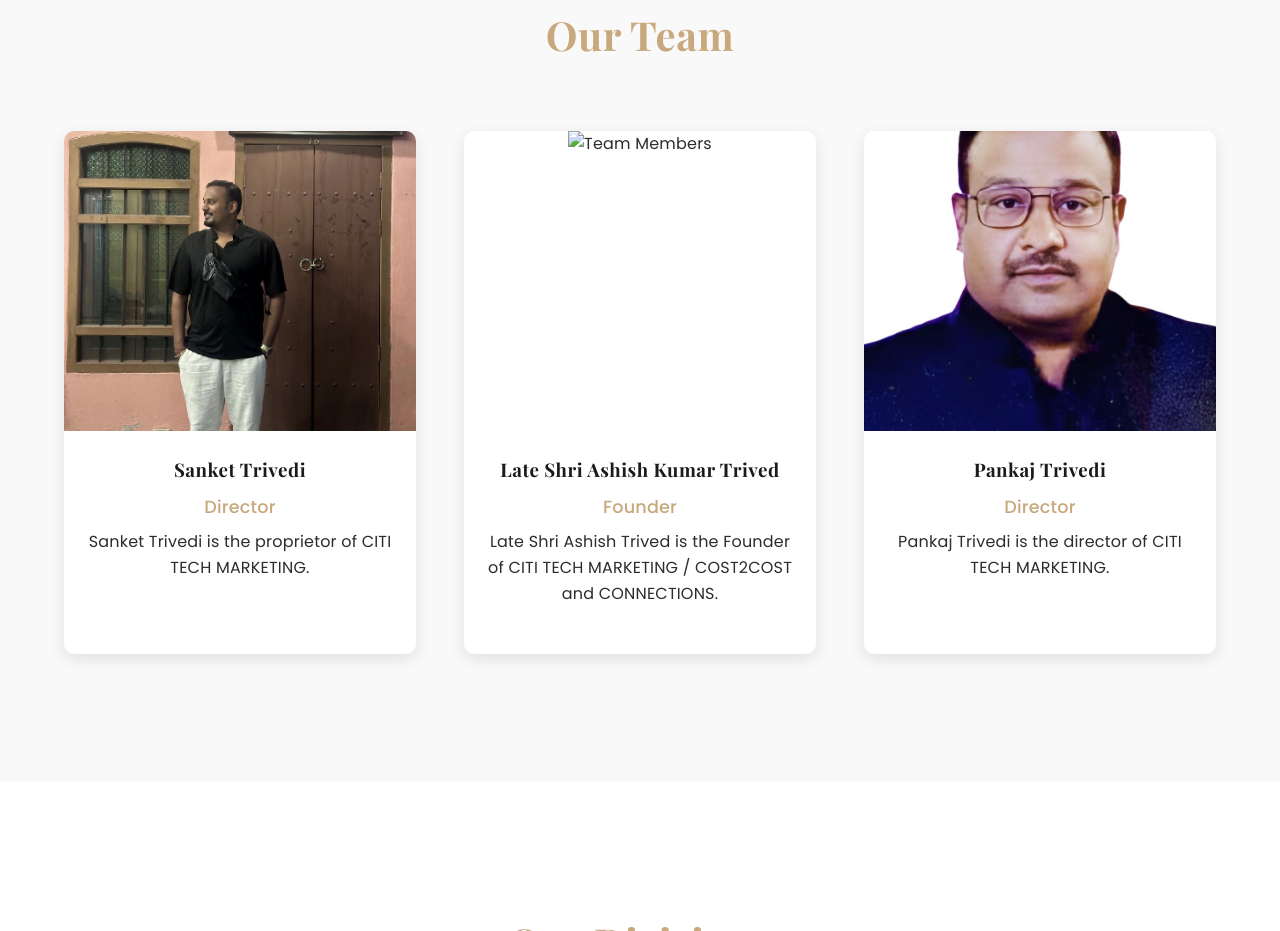
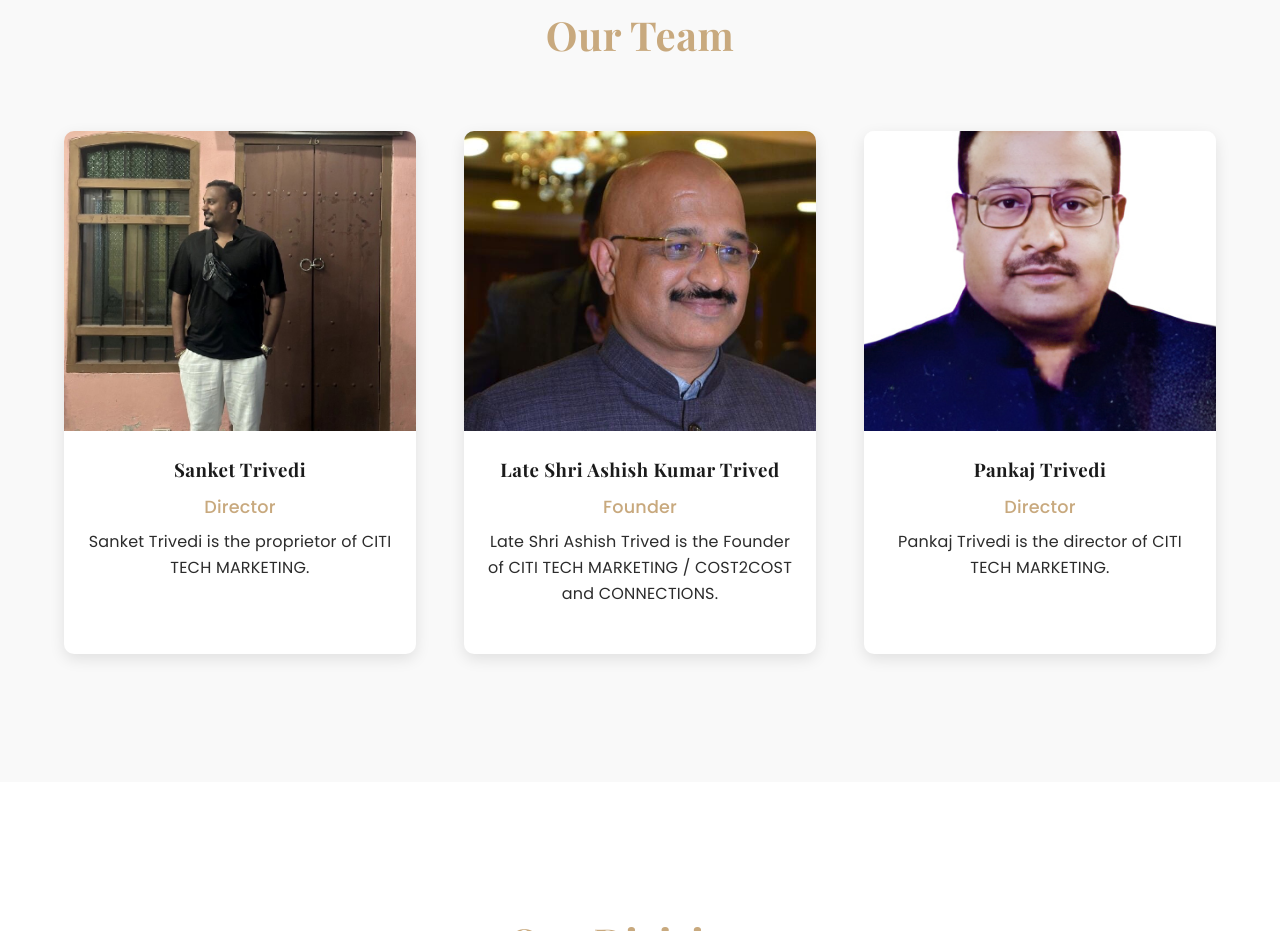
Before and after one commit to abhayansh1130906/COMPANY, a plain HTML site: page index.html in a window 1280 px wide. Shown: the part 2776-3707 px from the top of the page. Drawn offline with nearby package versions, Linux system fonts and the light colour scheme.

Commit message:
modified:   index.html

```diff
--- a/index.html
+++ b/index.html
@@ -152,7 +152,7 @@
       </div>
         <div class="team-member">
         <div class="member-image">
-          <img src="project_img/project_1.jpg" alt="Team Members" />
+          <img src="project_img/project_3.jpg" alt="Team Members" />
         </div>
         <h3>Late Shri Ashish Kumar Trived</h3>
         <p class="position">Founder</p>
```
